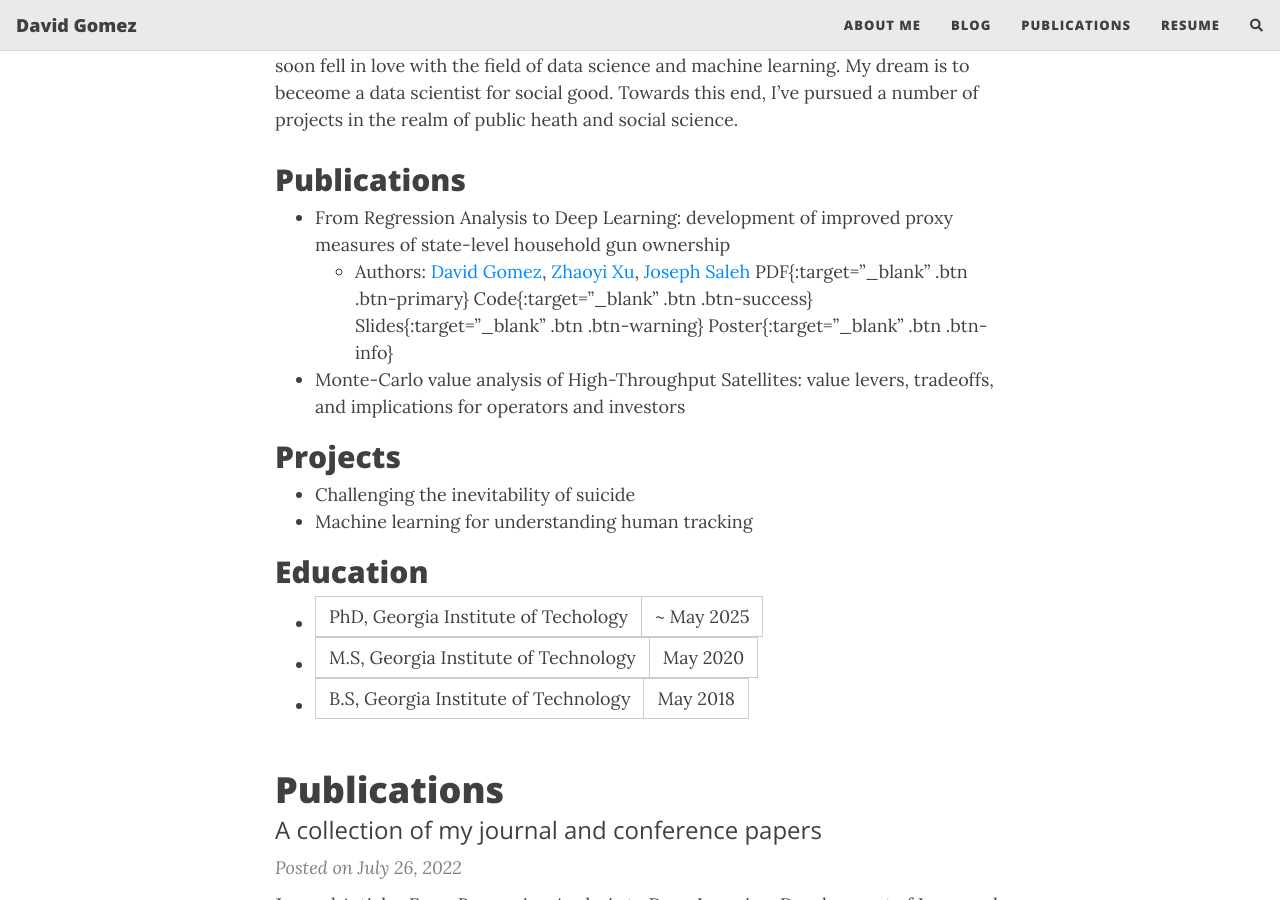
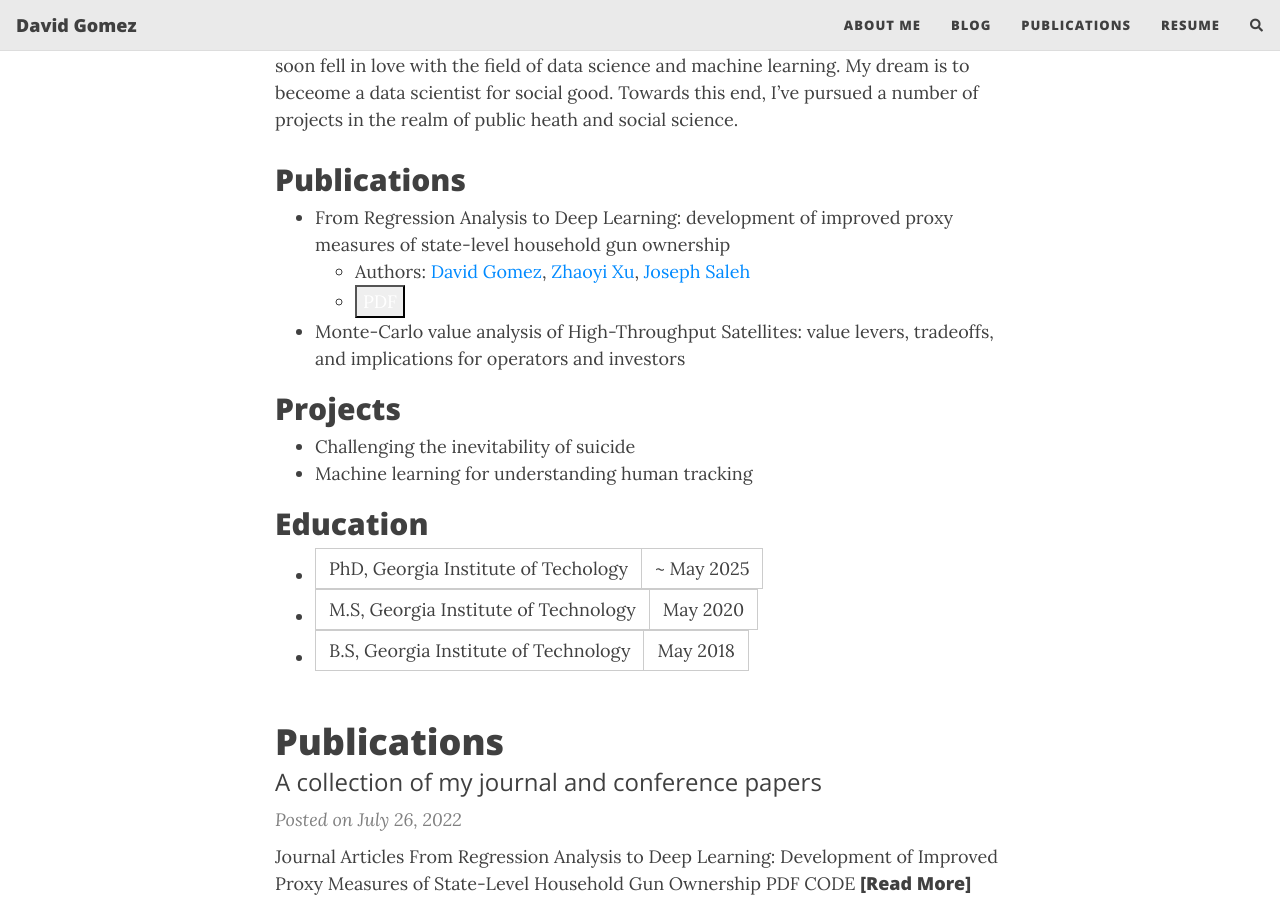
Before and after one commit to dbgomez94/dbgomez94.github.io, a Jekyll site: the page built from index.md, in a window 1280 px wide and 900 px high, scrolled down 389 px. Built offline with Jekyll 4.4.1, drawn with Linux system fonts in a browser that asks for light colours; nearby versions of some CDN libraries; the list of posts is cut into pages by our own code; comment, search, counter and statistics services are not loaded.

Commit message:
PDF button

```diff
--- a/index.md
+++ b/index.md
@@ -12,7 +12,7 @@ I'm currently a 2nD PhD student. My advisor recently passed away, so I'm somewha
 
 * From Regression Analysis to Deep Learning: development of improved proxy measures of state-level household gun ownership
   * Authors: [David Gomez](https://scholar.google.com/citations?user=YmsZnXAAAAAJ&hl=en&oi=sra), [Zhaoyi Xu](https://scholar.google.com/citations?user=AlaqLgcAAAAJ&hl=en&oi=sra), [Joseph Saleh](https://scholar.google.com/citations?user=oewjyycAAAAJ&hl=en&oi=sra)
-  PDF{:target="_blank" .btn .btn-primary} Code{:target="_blank" .btn .btn-success} Slides{:target="_blank" .btn .btn-warning} Poster{:target="_blank" .btn .btn-info}
+  * <a><button name="button" style = "color: white" onclick="https://www.cell.com/action/showPdf?pii=S2666-3899%2820%2930202-6">PDF</button></a>
 * Monte-Carlo value analysis of High-Throughput Satellites: value levers, tradeoffs, and implications for operators and investors
 
 ## Projects
```
